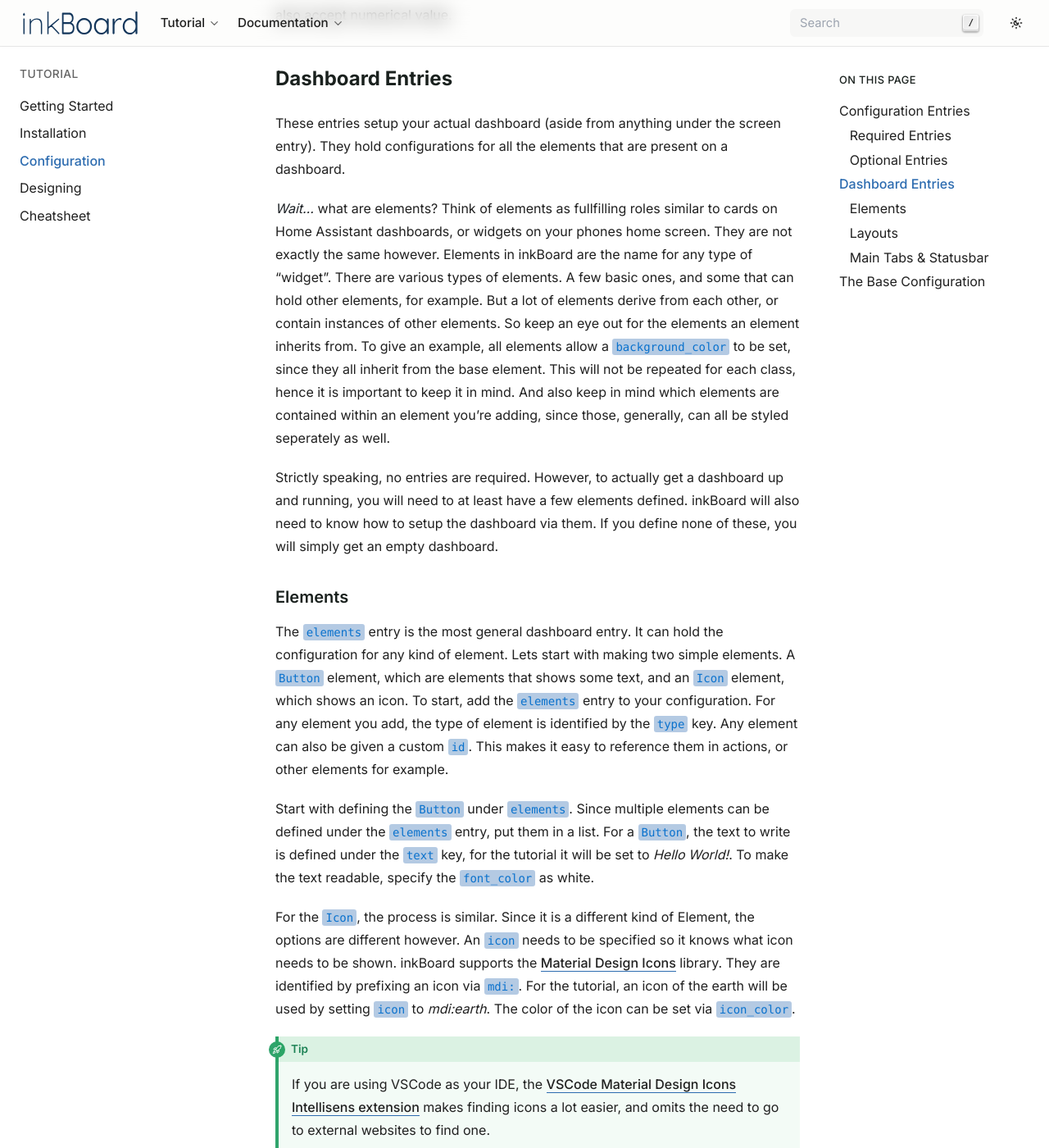
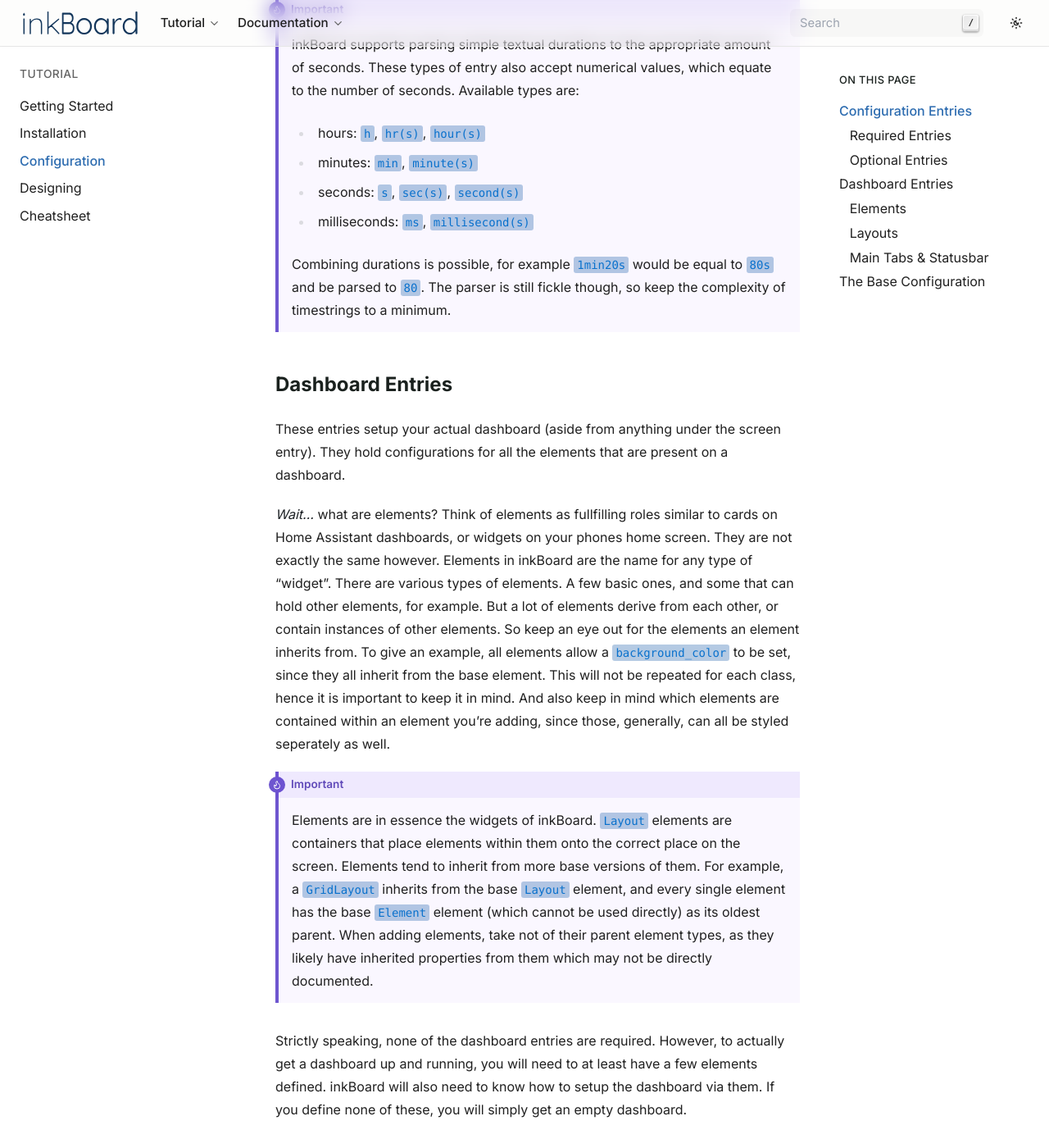
Before and after one commit to Slalamander/inkBoard-docs, a Sphinx documentation site: the page built from docs/source/tutorial/configuration.rst, in a window 1280 px wide and 1400 px high, scrolled down 2487 px. Shown: the whole window at 82% size. Built offline with Sphinx 7.4.7, drawn with Linux system fonts in a browser that asks for light colours; some of the changed text lies outside the part shown.

Commit message:
add some admonitions

```diff
--- a/docs/source/tutorial/configuration.rst
+++ b/docs/source/tutorial/configuration.rst
@@ -9,7 +9,7 @@
 
 Those familiar with Home Assistant or ESPHome should find the YAML syntax (somewhat) familiar. If you have not use used YAML before, take a look at, for example, `the Home Assistant tutorial <https://www.home-assistant.io/docs/configuration/yaml/>`_.
 
-.. tip::
+.. hint::
 
     The ``!secret`` and ``!include`` constructors work the same as for Home Assistant and ESPHome,
     meaning the use of a ``secrets.yaml`` file, or including yaml configurations from other files, is also possible.
@@ -72,7 +72,19 @@
 
 
 The configuration of ``minimum_hold_time`` means that instead of half a second, a touch will be considered as being held after a full second.
-inkBoard supports parsing simple textual durations to the appropriate amount of seconds. These types of entry also accept numerical value.
+
+.. important::
+
+  inkBoard supports parsing simple textual durations to the appropriate amount of seconds.
+  These types of entry also accept numerical values, which equate to the number of seconds.
+  Available types are:
+
+  - hours: ``h``, ``hr(s)``, ``hour(s)``
+  - minutes: ``min``, ``minute(s)``
+  - seconds: ``s``, ``sec(s)``, ``second(s)``
+  - milliseconds: ``ms``, ``millisecond(s)``
+
+  Combining durations is possible, for example ``1min20s`` would be equal to ``80s`` and be parsed to ``80``. The parser is still fickle though, so keep the complexity of timestrings to a minimum.
 
 Dashboard Entries
 ---------------------
@@ -84,7 +96,13 @@
 So keep an eye out for the elements an element inherits from. To give an example, all elements allow a ``background_color`` to be set, since they all inherit from the base element. This will not be repeated for each class, hence it is important to keep it in mind.
 And also keep in mind which elements are contained within an element you're adding, since those, generally, can all be styled seperately as well.
 
-Strictly speaking, no entries are required. However, to actually get a dashboard up and running, you will need to at least have a few elements defined. inkBoard will also need to know how to setup the dashboard via them.
+.. important::
+
+  Elements are in essence the widgets of inkBoard. ``Layout`` elements are containers that place elements within them onto the correct place on the screen.
+  Elements tend to inherit from more base versions of them. For example, a ``GridLayout`` inherits from the base ``Layout`` element, and every single element has the base ``Element`` element (which cannot be used directly) as its oldest parent.
+  When adding elements, take not of their parent element types, as they likely have inherited properties from them which may not be directly documented.
+
+Strictly speaking, none of the dashboard entries are required. However, to actually get a dashboard up and running, you will need to at least have a few elements defined. inkBoard will also need to know how to setup the dashboard via them.
 If you define none of these, you will simply get an empty dashboard.
 
 Elements
@@ -137,6 +155,18 @@
 By setting the first column size to ``w/4``, the element will give that column a size that equals a quarter of its own width. The second column is given the value ``"?"``. The ``"?"`` is a sort of placeholder value. They are mainly used in layouts, where there total weight is accumulated, and subsequently divided.
 For example, in this case, setting ``column_sizes`` to ``["?*0.25", "?*0.75"]`` or ``["?", "?*3"]`` will yield the same results. For the former, the total weight of ``"?"`` equals one, and the first column is given 25% of that, and the second one gets 75%. The same goes for the latter.
 
+.. important::
+
+  Any element property supporting dimension strings has at least these variables available:
+   - ``W``, for the **full** screen width
+   - ``H``, for the **full** screen height
+   - ``w``, for the element's assigned width
+   - ``h``, for the element's assigned height
+
+  Layout **rows** aditionally have the following variables available too:
+    - ``"?"``, to fill available space as explained above, for both row height and element width. When using this, use the ``"?"`` before doing any maths in the value, i.e. ``"?*0.5"`` instead of ``"0.5*?"``.
+    - ``r``, to give an element an equal width to the row's height.
+
 The ``layouts`` entry should now look like below.
 
 .. code-block:: yaml
@@ -148,8 +178,8 @@
       columns: 2
       column_sizes: ["w/4", "?"]
       elements:
+        - my-icon
         - my-button
-        - my-icon
 
 
 Main Tabs & Statusbar
```
